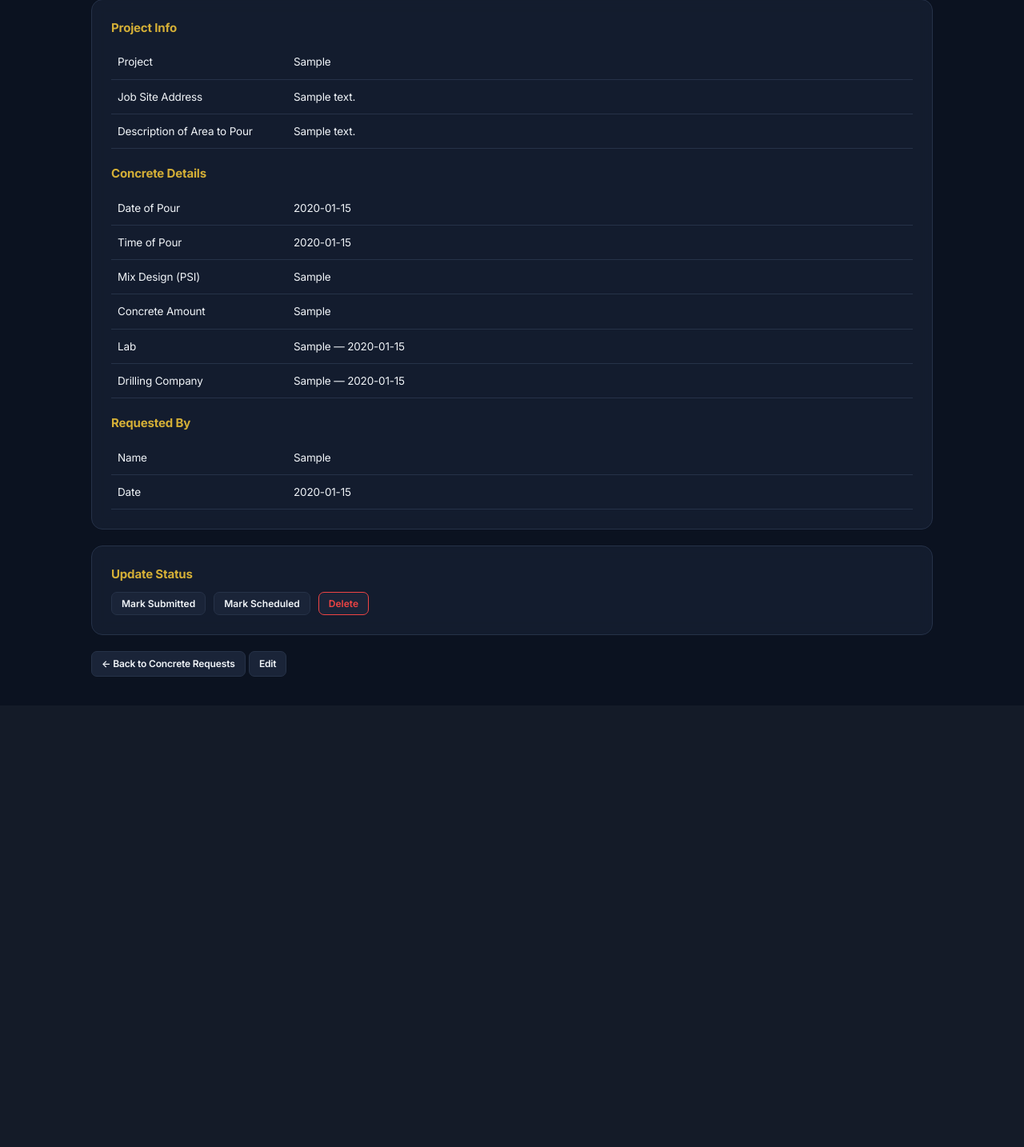
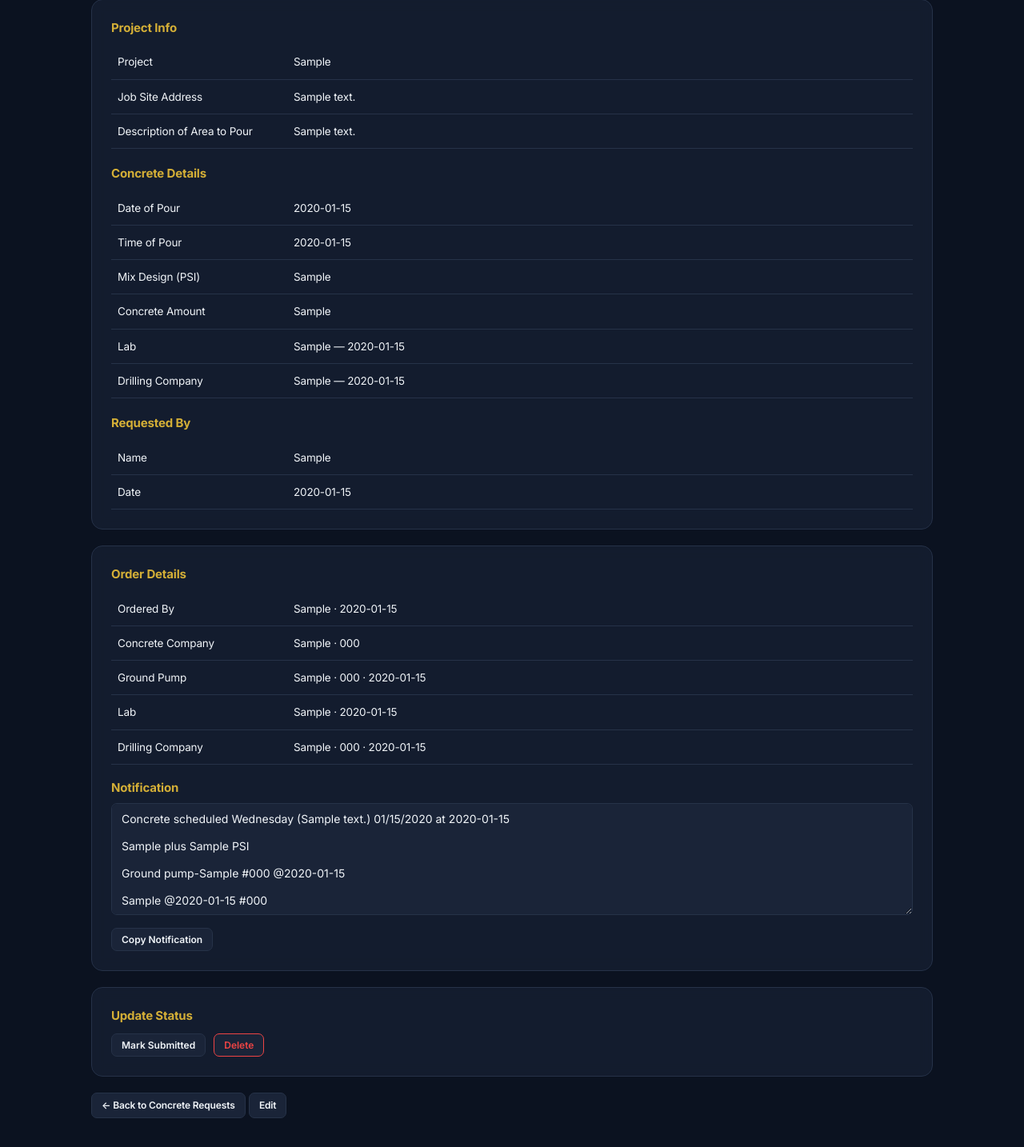
Before and after one commit to ayoubsalem-spec/spreadloom-site, a Flask app: page /inventory/concrete/1 in a window 1280 px wide. Shown: the part 209-1643 px from the top of the page at 80% size. Before the commit the page ends 1055 px from the top, so only its background shows below. Run offline with Flask 3, Linux system fonts and the light colour scheme; a user stored in the database is signed in; tables that the repository leaves empty hold one stand-in row (values such as "Sample post").

Commit message:
Add files via upload

```diff
--- a/app.py
+++ b/app.py
@@ -48,10 +48,18 @@ ALLOWED_DOMAIN = "@darycet.com"
 EXTRA_ALLOWED_SIGNUP_EMAILS = {"hghuneim@nomaengineering.com"}
 # Full access to every section, including Project Hunt.
 FULL_ACCESS_EMAILS = {"ayoub@darycet.com", "rebecca@darycet.com", "marilu@darycet.com", "hghuneim@nomaengineering.com"}
+# Only these can actually place a concrete/material order -- everyone else
+# can submit a request, but "Scheduled/Ordered" plus the vendor/contact
+# details is procurement's call.
+PROCUREMENT_EMAILS = {"ayoub@darycet.com", "rebecca@darycet.com", "marilu@darycet.com"}
 
 
 def is_project_hunt_allowed():
     return current_user.is_authenticated and current_user.email in FULL_ACCESS_EMAILS
+
+
+def is_procurement():
+    return current_user.is_authenticated and current_user.email in PROCUREMENT_EMAILS
 
 login_manager = LoginManager()
 login_manager.init_app(app)
@@ -78,7 +86,10 @@ def is_admin():
 
 @app.context_processor
 def inject_permissions():
-    return {"has_project_hunt_access": current_user.is_authenticated and current_user.email in FULL_ACCESS_EMAILS}
+    return {
+        "has_project_hunt_access": current_user.is_authenticated and current_user.email in FULL_ACCESS_EMAILS,
+        "is_procurement": current_user.is_authenticated and current_user.email in PROCUREMENT_EMAILS,
+    }
 
 
 @app.before_request
@@ -204,6 +215,9 @@ def init_db():
             lab_required TEXT, lab_time TEXT, drilling_required TEXT, drilling_time TEXT,
             requested_by TEXT, requested_signature TEXT, requested_date TEXT,
             ordered_by TEXT, ordered_signature TEXT, ordered_date TEXT,
+            concrete_company TEXT, concrete_company_phone TEXT,
+            pump_company TEXT, pump_company_phone TEXT,
+            lab_company TEXT, drilling_company TEXT, drilling_company_phone TEXT,
             status TEXT DEFAULT 'Submitted',
             created_at TEXT, updated_at TEXT
         );
@@ -217,6 +231,7 @@ def init_db():
             job_name TEXT, location_description TEXT,
             requested_by TEXT, needed_on TEXT, source_of_supply TEXT,
             requestor_signature TEXT, requestor_date TEXT,
+            ordered_by TEXT, ordered_date TEXT, vendor_company TEXT, vendor_company_phone TEXT,
             status TEXT DEFAULT 'Submitted',
             created_at TEXT, updated_at TEXT
         );
@@ -276,6 +291,28 @@ def init_db():
         db.execute("ALTER TABLE inventory_purchase_requests ADD COLUMN status TEXT DEFAULT 'Submitted'")
     except sqlite3.OperationalError:
         pass
+
+    # Order-placement fields added for item 14 -- procurement records who
+    # ordered, when, and the vendor/contact for each piece (concrete truck,
+    # pump, lab, drilling; vendor for purchase requests). Same safe-migration
+    # pattern as above for databases created before this existed.
+    for column_sql in [
+        "ALTER TABLE inventory_concrete_requests ADD COLUMN concrete_company TEXT",
+        "ALTER TABLE inventory_concrete_requests ADD COLUMN concrete_company_phone TEXT",
+        "ALTER TABLE inventory_concrete_requests ADD COLUMN pump_company TEXT",
+        "ALTER TABLE inventory_concrete_requests ADD COLUMN pump_company_phone TEXT",
+        "ALTER TABLE inventory_concrete_requests ADD COLUMN lab_company TEXT",
+        "ALTER TABLE inventory_concrete_requests ADD COLUMN drilling_company TEXT",
+        "ALTER TABLE inventory_concrete_requests ADD COLUMN drilling_company_phone TEXT",
+        "ALTER TABLE inventory_purchase_requests ADD COLUMN ordered_by TEXT",
+        "ALTER TABLE inventory_purchase_requests ADD COLUMN ordered_date TEXT",
+        "ALTER TABLE inventory_purchase_requests ADD COLUMN vendor_company TEXT",
+        "ALTER TABLE inventory_purchase_requests ADD COLUMN vendor_company_phone TEXT",
+    ]:
+        try:
+            db.execute(column_sql)
+        except sqlite3.OperationalError:
+            pass
 
     db.commit()
     db.close()
@@ -971,6 +1008,82 @@ def inventory_new_concrete():
     return render_template("inventory/new_concrete_request.html", today=date.today().isoformat())
 
 
+def build_concrete_order_notification(r):
+    """Build the plain-text order notification in the format procurement
+    texts/emails out once an order is placed -- e.g.:
+    'Concrete scheduled tomorrow (2nd road pour) 07/21/2026 at 8:00 AM'
+    """
+    if not r["pour_date"]:
+        return ""
+    try:
+        pour_dt = datetime.strptime(r["pour_date"], "%Y-%m-%d").date()
+        date_display = pour_dt.strftime("%m/%d/%Y")
+        delta = (pour_dt - date.today()).days
+        when = "today" if delta == 0 else ("tomorrow" if delta == 1 else pour_dt.strftime("%A"))
+    except ValueError:
+        date_display = r["pour_date"]
+        when = ""
+
+    def fmt_time(t):
+        if not t:
+            return None
+        try:
+            return datetime.strptime(t, "%H:%M").strftime("%-I:%M %p")
+        except ValueError:
+            return t
+
+    pour_time = fmt_time(r["pour_time"])
+    lines = []
+    header = f"Concrete scheduled {when}".strip()
+    if r["area_description"]:
+        header += f" ({r['area_description']})"
+    header += f" {date_display}"
+    if pour_time:
+        header += f" at {pour_time}"
+    lines.append(header)
+
+    amount_line = " ".join(x for x in [r["concrete_amount"], f"plus {r['mix_design_psi']} PSI" if r["mix_design_psi"] else ""] if x)
+    if amount_line:
+        lines.append(amount_line)
+
+    if r["pump_company"] or r["pump_size"]:
+        pump_time = fmt_time(r["pump_arrival_time"])
+        pump_line = "Ground pump"
+        if r["pump_company"]:
+            pump_line += f"-{r['pump_company']}"
+        if r["pump_company_phone"]:
+            pump_line += f" #{r['pump_company_phone']}"
+        if pump_time:
+            pump_line += f" @{pump_time}"
+        lines.append(pump_line)
+
+    if r["concrete_company"]:
+        concrete_line = r["concrete_company"]
+        if pour_time:
+            concrete_line += f" @{pour_time}"
+        if r["concrete_company_phone"]:
+            concrete_line += f" #{r['concrete_company_phone']}"
+        lines.append(concrete_line)
+
+    if r["lab_required"] == "Yes" and (r["lab_company"] or r["lab_time"]):
+        lab_time = fmt_time(r["lab_time"])
+        lab_line = r["lab_company"] or "Lab"
+        if lab_time:
+            lab_line += f" at {lab_time}"
+        lines.append(lab_line)
+
+    if r["drilling_required"] == "Yes" and (r["drilling_company"] or r["drilling_time"]):
+        drill_time = fmt_time(r["drilling_time"])
+        drill_line = r["drilling_company"] or "Drilling company"
+        if r["drilling_company_phone"]:
+            drill_line += f" #{r['drilling_company_phone']}"
+        if drill_time:
+            drill_line += f" at {drill_time}"
+        lines.append(drill_line)
+
+    return "\n\n".join(lines)
+
+
 @app.route("/inventory/concrete/<int:request_id>")
 @login_required
 def inventory_view_concrete(request_id):
@@ -979,7 +1092,8 @@ def inventory_view_concrete(request_id):
     if not r:
         flash("Request not found.", "error")
         return redirect(url_for("inventory_concrete_list"))
-    return render_template("inventory/concrete_request_detail.html", r=r)
+    notification = build_concrete_order_notification(r) if r["ordered_by"] else None
+    return render_template("inventory/concrete_request_detail.html", r=r, notification=notification)
 
 
 @app.route("/inventory/concrete/<int:request_id>/edit", methods=["GET", "POST"])
@@ -1014,6 +1128,40 @@ def inventory_edit_concrete(request_id):
     return render_template("inventory/edit_concrete_request.html", r=r, today=date.today().isoformat())
 
 
+@app.route("/inventory/concrete/<int:request_id>/order", methods=["GET", "POST"])
+@login_required
+def inventory_place_concrete_order(request_id):
+    if not is_procurement():
+        flash("Only procurement (Ayoub, Rebecca, or Marilu) can place a concrete order.", "error")
+        return redirect(url_for("inventory_view_concrete", request_id=request_id))
+    db = get_db()
+    r = db.execute("SELECT * FROM inventory_concrete_requests WHERE id = ?", (request_id,)).fetchone()
+    if not r:
+        flash("Request not found.", "error")
+        return redirect(url_for("inventory_concrete_list"))
+    if request.method == "POST":
+        now = datetime.utcnow().isoformat()
+        db.execute(
+            """UPDATE inventory_concrete_requests SET
+               concrete_company=?, concrete_company_phone=?, pump_company=?, pump_company_phone=?,
+               pump_arrival_time=?, lab_company=?, lab_time=?, drilling_company=?, drilling_company_phone=?,
+               drilling_time=?, ordered_by=?, ordered_date=?, status='Scheduled', updated_at=?
+               WHERE id=?""",
+            (request.form.get("concrete_company", ""), request.form.get("concrete_company_phone", ""),
+             request.form.get("pump_company", ""), request.form.get("pump_company_phone", ""),
+             request.form.get("pump_arrival_time", ""), request.form.get("lab_company", ""),
+             request.form.get("lab_time", ""), request.form.get("drilling_company", ""),
+             request.form.get("drilling_company_phone", ""), request.form.get("drilling_time", ""),
+             current_user.name or current_user.email, date.today().isoformat(), now, request_id)
+        )
+        log_activity("inventory", "concrete_request", request_id, "updated", field="status",
+                     old_value=r["status"], new_value="Scheduled")
+        db.commit()
+        flash("Order placed and marked Scheduled.")
+        return redirect(url_for("inventory_view_concrete", request_id=request_id))
+    return render_template("inventory/place_concrete_order.html", r=r, today=date.today().isoformat())
+
+
 @app.route("/inventory/concrete/<int:request_id>/status", methods=["POST"])
 @login_required
 def inventory_update_concrete_status(request_id):
@@ -1023,6 +1171,9 @@ def inventory_update_concrete_status(request_id):
         flash("Request not found.", "error")
         return redirect(url_for("inventory_concrete_list"))
     new_status = request.form["status"]
+    if new_status == "Scheduled" and not is_procurement():
+        flash("Only procurement can mark a concrete request Scheduled -- use Place Order.", "error")
+        return redirect(url_for("inventory_view_concrete", request_id=request_id))
     db.execute("UPDATE inventory_concrete_requests SET status = ?, updated_at = ? WHERE id = ?",
                (new_status, datetime.utcnow().isoformat(), request_id))
     log_activity("inventory", "concrete_request", request_id, "updated", field="status",
@@ -1197,6 +1348,9 @@ def inventory_update_purchase_status(request_id):
         flash("Request not found.", "error")
         return redirect(url_for("inventory_purchase_list"))
     new_status = request.form["status"]
+    if new_status == "Scheduled" and not is_procurement():
+        flash("Only procurement can mark a purchase request Scheduled -- use Place Order.", "error")
+        return redirect(url_for("inventory_view_purchase", request_id=request_id))
     db.execute("UPDATE inventory_purchase_requests SET status = ?, updated_at = ? WHERE id = ?",
                (new_status, datetime.utcnow().isoformat(), request_id))
     log_activity("inventory", "purchase_request", request_id, "updated", field="status",
@@ -1204,6 +1358,33 @@ def inventory_update_purchase_status(request_id):
     db.commit()
     flash(f"Marked as {new_status}.")
     return redirect(url_for("inventory_view_purchase", request_id=request_id))
+
+
+@app.route("/inventory/purchase/<int:request_id>/order", methods=["GET", "POST"])
+@login_required
+def inventory_place_purchase_order(request_id):
+    if not is_procurement():
+        flash("Only procurement (Ayoub, Rebecca, or Marilu) can place this order.", "error")
+        return redirect(url_for("inventory_view_purchase", request_id=request_id))
+    db = get_db()
+    r = db.execute("SELECT * FROM inventory_purchase_requests WHERE id = ?", (request_id,)).fetchone()
+    if not r:
+        flash("Request not found.", "error")
+        return redirect(url_for("inventory_purchase_list"))
+    if request.method == "POST":
+        db.execute(
+            """UPDATE inventory_purchase_requests SET vendor_company=?, vendor_company_phone=?,
+               ordered_by=?, ordered_date=?, status='Scheduled', updated_at=? WHERE id=?""",
+            (request.form.get("vendor_company", ""), request.form.get("vendor_company_phone", ""),
+             current_user.name or current_user.email, date.today().isoformat(),
+             datetime.utcnow().isoformat(), request_id)
+        )
+        log_activity("inventory", "purchase_request", request_id, "updated", field="status",
+                     old_value=r["status"], new_value="Scheduled")
+        db.commit()
+        flash("Order placed and marked Scheduled.")
+        return redirect(url_for("inventory_view_purchase", request_id=request_id))
+    return render_template("inventory/place_purchase_order.html", r=r, today=date.today().isoformat())
 
 
 @app.route("/inventory/purchase/<int:request_id>/delete", methods=["POST"])
--- a/templates/inventory/concrete_request_detail.html
+++ b/templates/inventory/concrete_request_detail.html
@@ -30,10 +30,37 @@
     </table>
 </div>
 
+{% if r['ordered_by'] %}
+<div class="card">
+    <h3 style="font-size:15px; color:var(--gold); margin-bottom:10px;">Order Details</h3>
+    <table>
+        <tr><td class="sub" style="width:220px;">Ordered By</td><td>{{ r['ordered_by'] }}{% if r['ordered_date'] %} &middot; {{ r['ordered_date'] }}{% endif %}</td></tr>
+        {% if r['concrete_company'] %}<tr><td class="sub">Concrete Company</td><td>{{ r['concrete_company'] }}{% if r['concrete_company_phone'] %} &middot; {{ r['concrete_company_phone'] }}{% endif %}</td></tr>{% endif %}
+        {% if r['pump_company'] %}<tr><td class="sub">Ground Pump</td><td>{{ r['pump_company'] }}{% if r['pump_company_phone'] %} &middot; {{ r['pump_company_phone'] }}{% endif %}{% if r['pump_arrival_time'] %} &middot; {{ r['pump_arrival_time'] }}{% endif %}</td></tr>{% endif %}
+        {% if r['lab_company'] %}<tr><td class="sub">Lab</td><td>{{ r['lab_company'] }}{% if r['lab_time'] %} &middot; {{ r['lab_time'] }}{% endif %}</td></tr>{% endif %}
+        {% if r['drilling_company'] %}<tr><td class="sub">Drilling Company</td><td>{{ r['drilling_company'] }}{% if r['drilling_company_phone'] %} &middot; {{ r['drilling_company_phone'] }}{% endif %}{% if r['drilling_time'] %} &middot; {{ r['drilling_time'] }}{% endif %}</td></tr>{% endif %}
+    </table>
+    {% if notification %}
+    <h3 style="font-size:15px; color:var(--gold); margin:18px 0 8px;">Notification</h3>
+    <textarea id="order-notification" readonly style="min-height:140px; font-family:inherit; white-space:pre-wrap;">{{ notification }}</textarea>
+    <button type="button" class="btn btn-sm" style="margin-top:10px;" onclick="navigator.clipboard.writeText(document.getElementById('order-notification').value); this.textContent='Copied!'; setTimeout(() => this.textContent='Copy Notification', 1500);">Copy Notification</button>
+    {% endif %}
+    {% if is_procurement %}
+    <a href="{{ url_for('inventory_place_concrete_order', request_id=r['id']) }}" class="btn btn-sm" style="margin-top:10px;">Edit Order Details</a>
+    {% endif %}
+</div>
+{% elif is_procurement %}
+<div class="card">
+    <h3 style="font-size:15px; color:var(--gold); margin-bottom:10px;">Order Not Yet Placed</h3>
+    <p class="sub" style="margin-bottom:12px;">Fill in the company and contact for the truck, pump, and lab to mark this Scheduled and generate the notification.</p>
+    <a href="{{ url_for('inventory_place_concrete_order', request_id=r['id']) }}" class="btn btn-gold">Place Order</a>
+</div>
+{% endif %}
+
 <div class="card">
     <h3 style="font-size:15px; color:var(--gold); margin-bottom:10px;">Update Status</h3>
     <div style="display:flex; gap:10px; flex-wrap:wrap;">
-        {% for s in ['Submitted', 'Scheduled', 'Completed'] %}
+        {% for s in ['Submitted', 'Completed'] %}
         {% if r['status'] != s %}
         <form method="POST" action="{{ url_for('inventory_update_concrete_status', request_id=r['id']) }}">
             <input type="hidden" name="csrf_token" value="{{ csrf_token() }}">
```
Also changed, not shown: templates/inventory/place_concrete_order.html (added, +45 -0 lines), templates/inventory/place_purchase_order.html (added, +17 -0 lines), templates/inventory/purchase_request_detail.html (+20 -1 lines).
